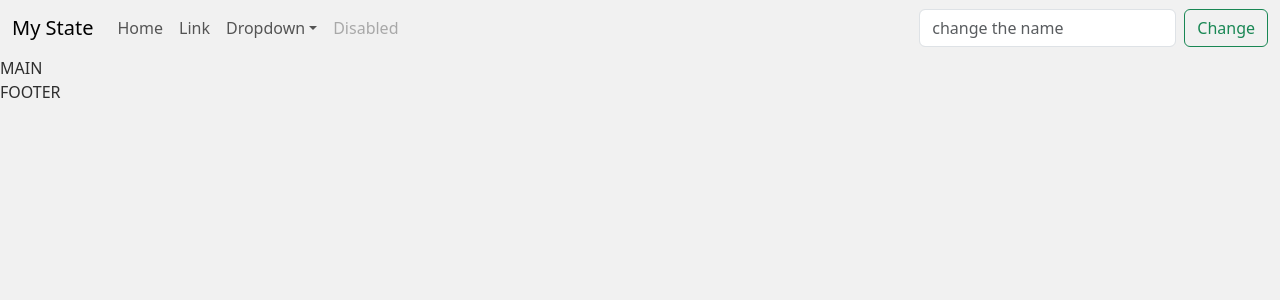
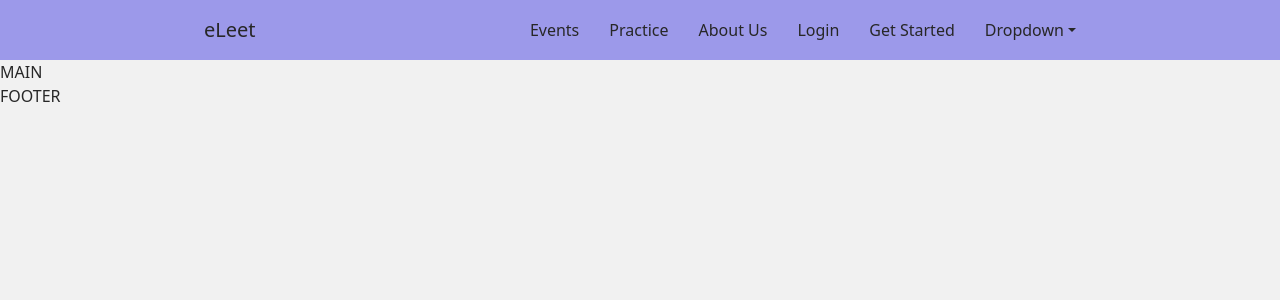
Before and after one commit to eleetcoding/landing_page, a React app: page / in a window 1280 px wide. Shown: the top 300 px of the page. Built offline with nearby package versions, Linux system fonts and the light colour scheme.

Commit message:
added navbar

```diff
--- a/src/components/headerComponents/LeftSideNavBar.jsx
+++ /dev/null
@@ -1,18 +0,0 @@
-import React from 'react';
-import { Nav, NavDropdown, NavLink } from 'react-bootstrap';
-
-export default function LeftSideNavBar() {
-  return (
-    <Nav className='me-auto' navbarSupportedContent>
-      <Nav.Link href=''>Home</Nav.Link>
-      <Nav.Link href=''>Link</Nav.Link>
-      <NavDropdown title='Dropdown'>
-        <NavDropdown.Item href=''>Action</NavDropdown.Item>
-        <NavDropdown.Item href=''>Another action</NavDropdown.Item>
-        <NavDropdown.Divider />
-        <NavDropdown.Item href=''>Something else here</NavDropdown.Item>
-      </NavDropdown>
-      <NavLink disabled={true}>Disabled</NavLink>
-    </Nav>
-  );
-}
--- /dev/null
+++ b/src/components/headerComponents/NavBar.jsx
@@ -0,0 +1,56 @@
+import React from 'react';
+import { Nav, NavDropdown } from 'react-bootstrap';
+import styles from './Navbar.module.scss';
+import { setColorTheme } from '../../store/slices/appSlice';
+import { useDispatch, useSelector } from 'react-redux';
+
+export default function NavBar() {
+  const dispatch = useDispatch();
+  const colorTheme = useSelector((state) => state.appSlice.colorTheme);
+  let currTheme;
+  let selectedDay;
+  let selectedNight;
+
+  if (window.matchMedia('(prefers-color-scheme: dark)').matches && colorTheme === null) {
+    dispatch(setColorTheme('dark'));
+  }
+
+  document.querySelector('body').setAttribute('theme', colorTheme);
+
+  if (colorTheme === 'dark') {
+    currTheme = <i className='fa-solid fa-moon'></i>;
+    selectedNight = <i className='fa-solid fa-check'></i>;
+  } else {
+    currTheme = <i className='fa-solid fa-sun'></i>;
+    selectedDay = <i className='fa-solid fa-check'></i>;
+  }
+
+  return (
+    <>
+      <Nav.Link className={styles.navLinks} href=''>
+        Events
+      </Nav.Link>
+      <Nav.Link className={styles.navLinks} href=''>
+        Practice
+      </Nav.Link>
+      <Nav.Link className={styles.navLinks} href=''>
+        About Us
+      </Nav.Link>
+      <Nav.Link className={styles.navLinks} href=''>
+        Login
+      </Nav.Link>
+      <Nav.Link className={styles.navLinks} href=''>
+        Get Started
+      </Nav.Link>
+      <NavDropdown title='Dropdown'>
+        <NavDropdown.Item onClick={() => dispatch(setColorTheme('light'))}>
+          <i className='fa-solid fa-sun'></i>
+        </NavDropdown.Item>
+
+        <NavDropdown.Item onClick={() => dispatch(setColorTheme('dark'))}>
+          <i className='fa-solid fa-moon'></i>
+        </NavDropdown.Item>
+      </NavDropdown>
+    </>
+  );
+}
--- /dev/null
+++ b/src/components/headerComponents/Navbar.module.scss
@@ -0,0 +1,3 @@
+.navLinks {
+  padding-right: 30px;
+}
--- a/src/components/headerComponents/RightSideNavBar.jsx
+++ /dev/null
@@ -1,29 +0,0 @@
-import React, { useState } from 'react';
-import { useDispatch } from 'react-redux';
-import { setMyState } from '../../store/slices/appSlice';
-import { Button, Form } from 'react-bootstrap';
-
-export default function RightSideNavBar() {
-  const [newName, setNewName] = useState();
-  const dispatch = useDispatch();
-
-  return (
-    <Form className='d-flex' role='search'>
-      <Form.Control
-        className='me-2'
-        type='search'
-        placeholder='change the name'
-        onChange={(e) => setNewName(e.target.value)}
-      />
-      <Button
-        variant='outline-success'
-        type='submit'
-        onClick={(e) => {
-          e.preventDefault();
-          dispatch(setMyState(newName));
-        }}>
-        Change
-      </Button>
-    </Form>
-  );
-}
--- a/src/containers/HeaderContainer.jsx
+++ b/src/containers/HeaderContainer.jsx
@@ -1,20 +1,18 @@
 import React from 'react';
-import RightSideNavBar from '../components/headerComponents/RightSideNavBar';
-import LeftSideNavBar from '../components/headerComponents/LeftSideNavBar';
-import { useSelector } from 'react-redux';
+import NavBar from '../components/headerComponents/NavBar';
 import { Container, Navbar } from 'react-bootstrap';
+import styles from './HeaderContainer.module.scss';
 
 export default function header() {
-  const myState = useSelector((state) => state.appSlice.myState);
-
   return (
-    <Navbar expand='lg'>
+    <Navbar className={styles.navbar} expand='lg'>
       <Container fluid>
-        <Navbar.Brand href='/'>{myState}</Navbar.Brand>
-        <Navbar.Toggle aria-controls='navbarSupportedContent' />
-        <Navbar.Collapse id='navbarSupportedContent'>
-          <LeftSideNavBar />
-          <RightSideNavBar />
+        <Navbar.Brand className={styles.logo} href='/'>
+          eLeet
+        </Navbar.Brand>
+        <Navbar.Toggle />
+        <Navbar.Collapse className='justify-content-end'>
+          <NavBar />
         </Navbar.Collapse>
       </Container>
     </Navbar>
--- /dev/null
+++ b/src/containers/HeaderContainer.module.scss
@@ -0,0 +1,8 @@
+.navbar {
+  padding: 10px 15vw;
+  background-color: rgba(73, 66, 228, 0.5);
+}
+
+.logo {
+  color: inherit;
+}
--- a/src/index.html
+++ b/src/index.html
@@ -13,6 +13,7 @@
       rel="stylesheet"
       integrity="sha384-KK94CHFLLe+nY2dmCWGMq91rCGa5gtU4mk92HdvYe+M/SXH301p5ILy+dN9+nJOZ"
       crossorigin="anonymous" />
+    <script src="https://kit.fontawesome.com/7e4ee59c87.js" crossorigin="anonymous"></script>
   </head>
   <body>
     <div id="root"></div>
--- a/src/store/slices/appSlice.js
+++ b/src/store/slices/appSlice.js
@@ -3,15 +3,15 @@ import { createSlice } from '@reduxjs/toolkit';
 export const appSlice = createSlice({
   name: 'appSlice',
   initialState: {
-    myState: 'My State',
+    colorTheme: null,
   },
   reducers: {
-    setMyState: (state, action) => {
-      state.myState = action.payload;
+    setColorTheme: (state, action) => {
+      state.colorTheme = action.payload;
     },
   },
 });
 
-export const { setMyState } = appSlice.actions;
+export const { setColorTheme } = appSlice.actions;
 
 export default appSlice.reducer;
--- a/src/stylesheets/_settings.scss
+++ b/src/stylesheets/_settings.scss
@@ -1,6 +1,10 @@
 $black: rgb(0, 0, 0);
-$primary: rgb(46, 46, 46);
+$primary: rgb(39, 39, 39);
 $secondary: rgb(59, 59, 59);
 $tertiary: rgb(173, 173, 173);
 $superLightGrey: rgb(241, 241, 241);
 $white: rgb(255, 255, 255);
+$darkBlue: rgb(17, 0, 158);
+$blue: rgb(73, 66, 228);
+$lightBlue: rgb(134, 150, 254);
+$lightPurple: rgb(196, 176, 255);
--- a/src/stylesheets/styles.scss
+++ b/src/stylesheets/styles.scss
@@ -5,3 +5,20 @@ body {
   background-color: $superLightGrey;
   color: $primary;
 }
+
+@media (prefers-color-scheme: dark) {
+  body {
+    background-color: $secondary;
+    color: $white;
+  }
+}
+
+body[theme='dark'] {
+  background-color: $secondary;
+  color: $white;
+}
+
+body[theme='light'] {
+  background-color: $superLightGrey;
+  color: $primary;
+}
```
